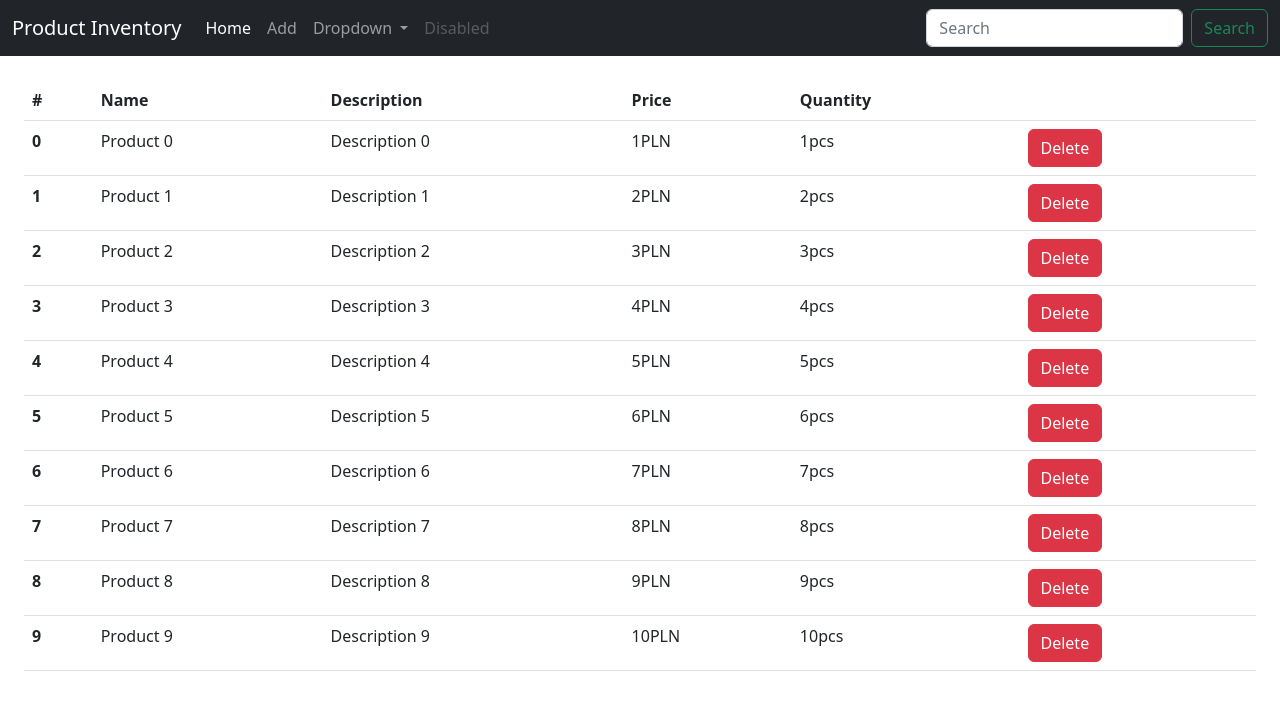
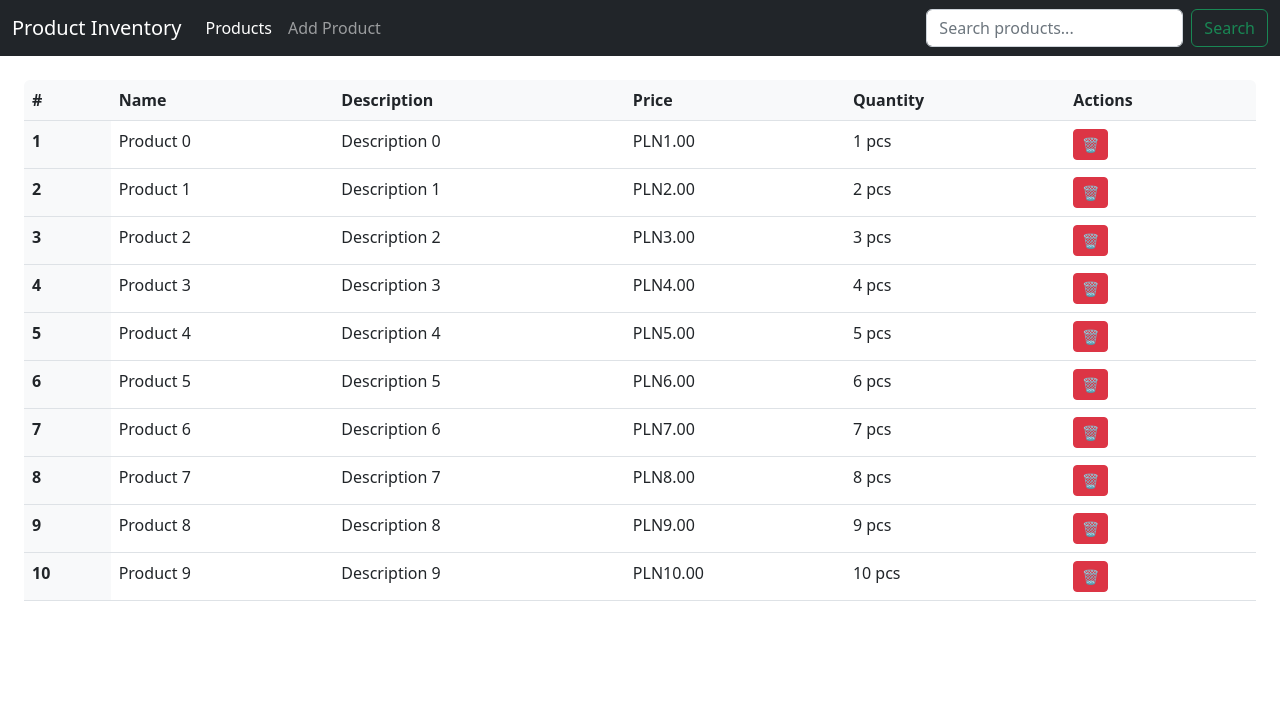
Before and after one commit to julianowicka/product-inventory, an Angular app: page /products in a window 1280 px wide. Shown: the top 710 px of the page. Built offline with nearby package versions, Linux system fonts and the light colour scheme.

Commit message:
feat(accessibility): enhance accessibility features across the application

```diff
--- a/package.json
+++ b/package.json
@@ -37,6 +37,7 @@
     "@angular/localize": "^18.2.13",
     "@types/jasmine": "~4.3.0",
     "angular-eslint": "20.2.0",
+    "axe-core": "^4.10.3",
     "eslint": "^9.33.0",
     "eslint-config-prettier": "^10.1.8",
     "eslint-plugin-prettier": "^5.5.4",
--- a/src/app/add-product/add-product.component.html
+++ b/src/app/add-product/add-product.component.html
@@ -2,6 +2,8 @@
   class="container col-12 col-md-6 col-lg-4"
   #productForm="ngForm"
   (submit)="addProduct(productForm)"
+  role="form"
+  aria-label="Add new product form"
 >
   <div class="mb-3">
     <label for="name" class="form-label">Name</label>
@@ -27,27 +29,48 @@
     />
   </div>
 
-  <div class="input-group mb-3">
-    <span class="input-group-text">$</span>
+  <div class="mb-3">
+    <label for="price" class="form-label">Price</label>
+    <div class="input-group">
+      <span class="input-group-text" aria-label="Currency">$</span>
       <input
-      type="text"
+        type="number"
         class="form-control"
-      placeholder="Price"
-      [min]="1"
+        placeholder="0.00"
+        [min]="0.01"
         [max]="10000"
+        [step]="0.01"
         name="price"
+        id="price"
         ngModel
+        required
+        aria-describedby="price-help"
       />
-    <span class="input-group-text">.00</span>
+      <span class="input-group-text" aria-label="Cents">.00</span>
+    </div>
+    <div id="price-help" class="form-text">Enter price between $0.01 and $10,000</div>
   </div>
 
-  <select class="form-select mb-4" name="quantity" ngModel>
-    <option selected>Quantity</option>
-    <option value="1">5</option>
-    <option value="2">10</option>
-    <option value="3">15</option>
+  <div class="mb-3">
+    <label for="quantity" class="form-label">Quantity</label>
+    <select class="form-select" name="quantity" id="quantity" ngModel required>
+      <option value="" disabled selected>Select quantity</option>
+      <option value="5">5</option>
+      <option value="10">10</option>
+      <option value="15">15</option>
+      <option value="20">20</option>
+      <option value="50">50</option>
     </select>
-  <button type="submit" class="btn btn-primary" [disabled]="!productForm.valid">
-    Add new products
+  </div>
+  <button
+    type="submit"
+    class="btn btn-primary"
+    [disabled]="!productForm.valid"
+    aria-describedby="submit-help"
+  >
+    Add Product
   </button>
+  <div id="submit-help" class="form-text">
+    Fill in all required fields to enable the submit button
+  </div>
 </form>
--- a/src/app/app.component.html
+++ b/src/app/app.component.html
@@ -1,6 +1,7 @@
-<nav class="navbar navbar-expand-lg navbar-dark bg-dark :hover">
+<a href="#main-content" class="skip-link">Skip to main content</a>
+<nav class="navbar navbar-expand-lg navbar-dark bg-dark" role="navigation" aria-label="Main navigation">
   <div class="container-fluid">
-    <a class="navbar-brand" href="#">Product Inventory</a>
+    <a class="navbar-brand" href="#" aria-label="Product Inventory - Home">Product Inventory</a>
     <button
       class="navbar-toggler"
       type="button"
@@ -15,51 +16,45 @@
     <div class="collapse navbar-collapse" id="navbarSupportedContent">
       <ul class="navbar-nav me-auto mb-2 mb-lg-0">
         <li class="nav-item">
-          <a class="nav-link active" aria-current="page" routerLink="products"
-            >Home</a
+          <a
+            class="nav-link active"
+            aria-current="page"
+            routerLink="products"
+            aria-label="View all products"
           >
-        </li>
-        <li class="nav-item">
-          <a class="nav-link" routerLink="add" routerLinkActive="active">Add</a>
-        </li>
-        <li class="nav-item dropdown">
-          <a
-            class="nav-link dropdown-toggle"
-            href="#"
-            id="navbarDropdown"
-            role="button"
-            data-bs-toggle="dropdown"
-            aria-expanded="false"
-          >
-            Dropdown
+            Products
           </a>
-          <ul class="dropdown-menu" aria-labelledby="navbarDropdown">
-            <li><a class="dropdown-item" href="#">Action</a></li>
-            <li><a class="dropdown-item" href="#">Another action</a></li>
-            <li><hr class="dropdown-divider" /></li>
-            <li><a class="dropdown-item" href="#">Something else here</a></li>
-          </ul>
         </li>
         <li class="nav-item">
           <a
-            class="nav-link disabled"
-            href="#"
-            tabindex="-1"
-            aria-disabled="true"
-            >Disabled</a
+            class="nav-link"
+            routerLink="add"
+            routerLinkActive="active"
+            aria-label="Add new product"
           >
+            Add Product
+          </a>
         </li>
       </ul>
-      <form class="d-flex">
+      <form class="d-flex" role="search" aria-label="Search products">
         <input
           class="form-control me-2"
           type="search"
-          placeholder="Search"
-          aria-label="Search"
+          placeholder="Search products..."
+          aria-label="Search products"
+          id="search-input"
         />
-        <button class="btn btn-outline-success" type="submit">Search</button>
+        <button
+          class="btn btn-outline-success"
+          type="submit"
+          aria-label="Submit search"
+        >
+          Search
+        </button>
       </form>
     </div>
   </div>
 </nav>
-<div class="m-4"><router-outlet></router-outlet></div>
+<main id="main-content" class="m-4" role="main" aria-label="Main content">
+  <router-outlet></router-outlet>
+</main>
--- a/src/app/product-list/product-list.component.html
+++ b/src/app/product-list/product-list.component.html
@@ -1,22 +1,41 @@
-<table class="table">
+<div class="table-responsive">
+  <table class="table table-hover" role="table" aria-label="Products inventory">
+    <caption class="visually-hidden">Product inventory table</caption>
     <thead>
       <tr>
-    <th scope="col">#</th>
-    <th scope="col">Name</th>
-    <th scope="col">Description</th>
-    <th scope="col">Price</th>
-    <th scope="col">Quantity</th>
-    <th scope="col"></th>
+        <th scope="col" id="col-id">#</th>
+        <th scope="col" id="col-name">Name</th>
+        <th scope="col" id="col-description">Description</th>
+        <th scope="col" id="col-price">Price</th>
+        <th scope="col" id="col-quantity">Quantity</th>
+        <th scope="col" id="col-actions">Actions</th>
       </tr>
     </thead>
     <tbody>
-  <tr *ngFor="let product of products; let i = index">
-    <th scope="row">{{ i }}</th>
-    <td>{{ product.name}}</td>
-    <td>{{ product.description}}</td>
-    <td>{{ product.price }}PLN</td>
-    <td>{{ product.quantity }}pcs</td>
-    <td><button class="btn btn-small btn-danger" (click)="deleteProducts(product.id)">Delete</button></td>
+      <tr *ngFor="let product of products; let i = index" [attr.aria-label]="'Product ' + (i + 1) + ': ' + product.name">
+        <th scope="row" headers="col-id">{{ i + 1 }}</th>
+        <td headers="col-name">{{ product.name }}</td>
+        <td headers="col-description">{{ product.description }}</td>
+        <td headers="col-price">{{ product.price | currency:'PLN' }}</td>
+        <td headers="col-quantity">{{ product.quantity }} pcs</td>
+        <td headers="col-actions">
+          <button
+            class="btn btn-sm btn-danger"
+            (click)="deleteProducts(product.id)"
+            [attr.data-product-id]="product.id"
+            [attr.aria-label]="'Delete product ' + product.name"
+            title="Delete this product"
+            tabindex="0"
+          >
+            <span aria-hidden="true">🗑️</span>
+            <span class="visually-hidden">Delete</span>
+          </button>
+        </td>
       </tr>
     </tbody>
   </table>
+</div>
+
+<div *ngIf="products.length === 0" class="text-center py-5" role="status" aria-live="polite">
+  <p class="text-muted">No products found. Add your first product to get started!</p>
+</div>
--- a/src/app/product-list/product-list.component.ts
+++ b/src/app/product-list/product-list.component.ts
@@ -1,4 +1,4 @@
-import { Component, OnInit, inject } from '@angular/core';
+import { Component, OnInit, inject, HostListener } from '@angular/core';
 import { Product } from './product-model';
 import { ProductService } from './product-service';
 
@@ -10,6 +10,20 @@ import { ProductService } from './product-service';
 export class ProductListComponent implements OnInit {
   products: Product[] = [];
   private productService = inject(ProductService);
+
+  @HostListener('keydown', ['$event'])
+  handleKeyboardEvent(event: KeyboardEvent): void {
+    if (event.key === 'Enter' || event.key === ' ') {
+      const target = event.target as HTMLElement;
+      if (target.tagName === 'BUTTON') {
+        event.preventDefault();
+        const productId = target.getAttribute('data-product-id');
+        if (productId) {
+          this.deleteProducts(Number(productId));
+        }
+      }
+    }
+  }
   ngOnInit(): void {
     this.products = this.productService.getProducts();
 
@@ -24,6 +38,8 @@ export class ProductListComponent implements OnInit {
   }
 
   deleteProducts(id?: number): void {
-    this.productService.deleteProducts(id);
+    if (id !== undefined && confirm(`Are you sure you want to delete this product?`)) {
+      this.productService.deleteProducts(id);
+    }
   }
 }
--- a/src/styles.scss
+++ b/src/styles.scss
@@ -1,4 +1,105 @@
 /* You can add global styles to this file, and also import other style files */
+@import 'bootstrap/dist/css/bootstrap.min.css';
 
-/* Importing Bootstrap SCSS file. */
-@import 'bootstrap/scss/bootstrap';
+// Accessibility improvements
+.visually-hidden {
+  position: absolute !important;
+  width: 1px !important;
+  height: 1px !important;
+  padding: 0 !important;
+  margin: -1px !important;
+  overflow: hidden !important;
+  clip: rect(0, 0, 0, 0) !important;
+  white-space: nowrap !important;
+  border: 0 !important;
+}
+
+// Focus indicators for better keyboard navigation
+.btn:focus,
+.form-control:focus,
+.form-select:focus {
+  box-shadow: 0 0 0 0.25rem rgba(13, 110, 253, 0.25);
+  border-color: #86b7fe;
+}
+
+// High contrast focus for better visibility
+.btn:focus-visible,
+.form-control:focus-visible,
+.form-select:focus-visible {
+  outline: 2px solid #000;
+  outline-offset: 2px;
+}
+
+// Skip link for keyboard users
+.skip-link {
+  position: absolute;
+  top: -40px;
+  left: 6px;
+  background: #000;
+  color: white;
+  padding: 8px;
+  text-decoration: none;
+  z-index: 1000;
+}
+
+.skip-link:focus {
+  top: 6px;
+}
+
+// Table accessibility
+.table th {
+  background-color: #f8f9fa;
+}
+
+// Button accessibility
+.btn-danger {
+  transition: all 0.2s ease-in-out;
+}
+
+.btn-danger:hover {
+  transform: scale(1.05);
+}
+
+// Form accessibility
+.form-label {
+  font-weight: 500;
+}
+
+.form-text {
+  font-size: 0.875rem;
+  color: #6c757d;
+}
+
+// Responsive table improvements
+.table-responsive {
+  border-radius: 0.375rem;
+  overflow: hidden;
+}
+
+// Loading states
+.loading {
+  opacity: 0.6;
+  pointer-events: none;
+}
+
+// Error states
+.has-error {
+  border-color: #dc3545;
+}
+
+.error-message {
+  color: #dc3545;
+  font-size: 0.875rem;
+  margin-top: 0.25rem;
+}
+
+// Success states
+.has-success {
+  border-color: #198754;
+}
+
+.success-message {
+  color: #198754;
+  font-size: 0.875rem;
+  margin-top: 0.25rem;
+}
```
Also changed, not shown: 1 other file (tests, documents, lock files or other folders). Lines whose indentation alone changed are shown as unchanged.
